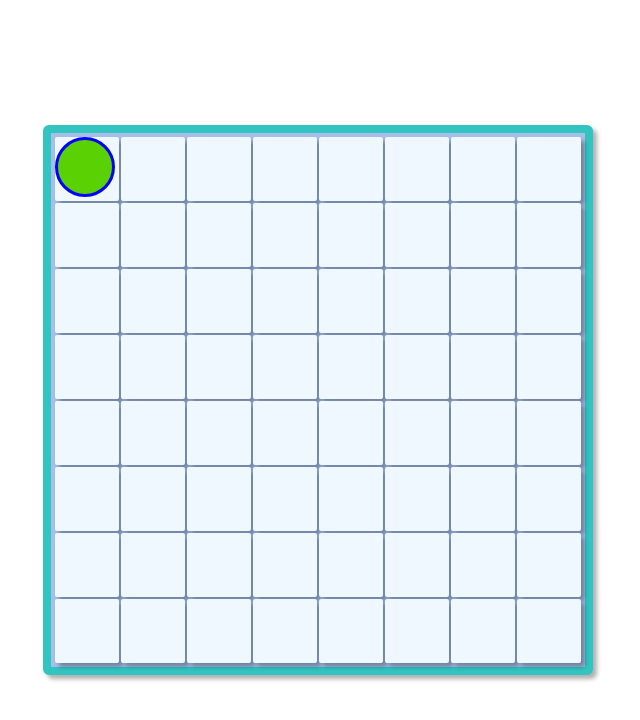
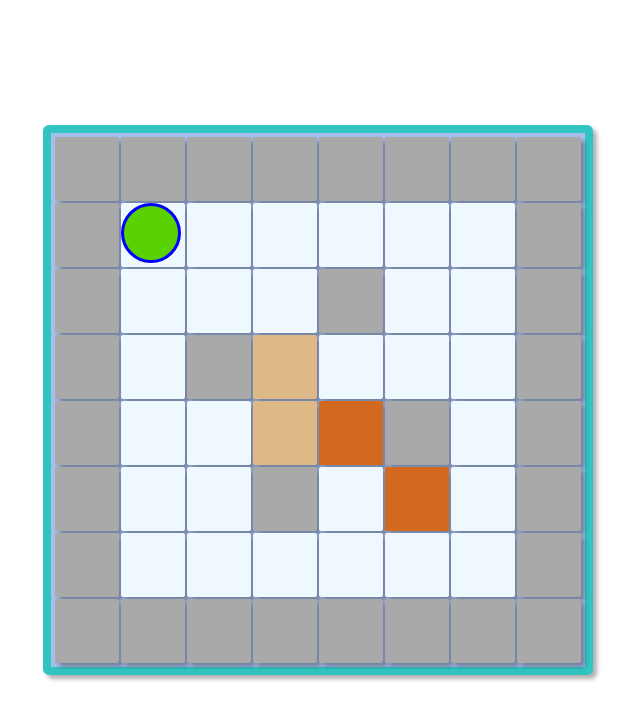
Before and after one commit to MUCANDA/PROJETO_CSS, a plain HTML site: page index.html in a window 1280 px wide. Shown: the whole page, without its empty margins (322-962 px from the left). Drawn offline with Linux system fonts and the light colour scheme.

Commit message:
incrementacao do board map

```diff
--- a/sokoban.css
+++ b/sokoban.css
@@ -75,3 +75,6 @@ main {
     width: 60px;
 
 }
+.box { background-color: chocolate; }
+.goal { background-color: burlywood; }
+.wall { background-color: darkgray; }
--- a/sokoban.js
+++ b/sokoban.js
@@ -1,22 +1,28 @@
+const boardMap = [
+   ["#", "#", "#", "#", "#", "#", "#", "#"],
+   ["#", ".", ".", ".", ".", ".", ".", "#"],
+   ["#", ".", ".", ".", "#", ".", ".", "#"],
+   ["#", ".", "#", "G", ".", ".", ".", "#"],
+   ["#", ".", ".", "G", "B", "#", ".", "#"],
+   ["#", ".", ".", "#", ".", "B", ".", "#"],
+   ["#", ".", ".", "P", ".", ".", ".", "#"],
+   ["#", "#", "#", "#", "#", "#", "#", "#"]
+]
 
-buildGameBoard(8, 8);
+const NUM_ROWS = boardMap.length;
+const NUM_COLS = boardMap[0].length;
+buildGameBoard(NUM_ROWS, NUM_COLS);
 
-const player = new Player(0, 0);
+const player = new Player(1, 1);
 const celulas = document.querySelectorAll('.celula');
 const playerElement = document.querySelector('.jogador');
 
-
 const DIST_SALTO = 66;
 const MARGIN_FIX = 4;
-const NUM_ROWS = 8;
-const NUM_COLS = 8;
 
 
-
-
-
-playerElement.style.top = calculaPosicao(0);
-playerElement.style.left = calculaPosicao(0);
+playerElement.style.top = calculaPosicao(player.x);
+playerElement.style.left = calculaPosicao(player.y);
 
 window.addEventListener("keydown", function (event) {
 
@@ -72,7 +78,7 @@ function Player(posx, posy) {
 function verifyPosition(position) {
    let { x, y } = position;
 
-   return x >= 0 && x < NUM_ROWS && y >= 0 && y < NUM_COLS;
+   return boardMap[x][y] !== '#';
 }
 function calculaPosicao(qtd) {
 
@@ -101,11 +107,16 @@ function buildGameBoard(numRows, numCols) {
       const linha = createGameElement('div', 'linha', board);
 
 
+
       for (let i = 0; i < numCols; i++) {
-         createGameElement('div', 'celula', linha);
+         const celula = createGameElement('div', 'celula', linha);
+          const char = boardMap[k][i];
 
 
-      }
+          if (char === '#')celula.classList.add('wall');
+          if (char === 'G')celula.classList.add('goal');
+          if (char === 'B')celula.classList.add('box');
+       }
    }
    createGameElement('div', 'jogador', board);
 }
```
